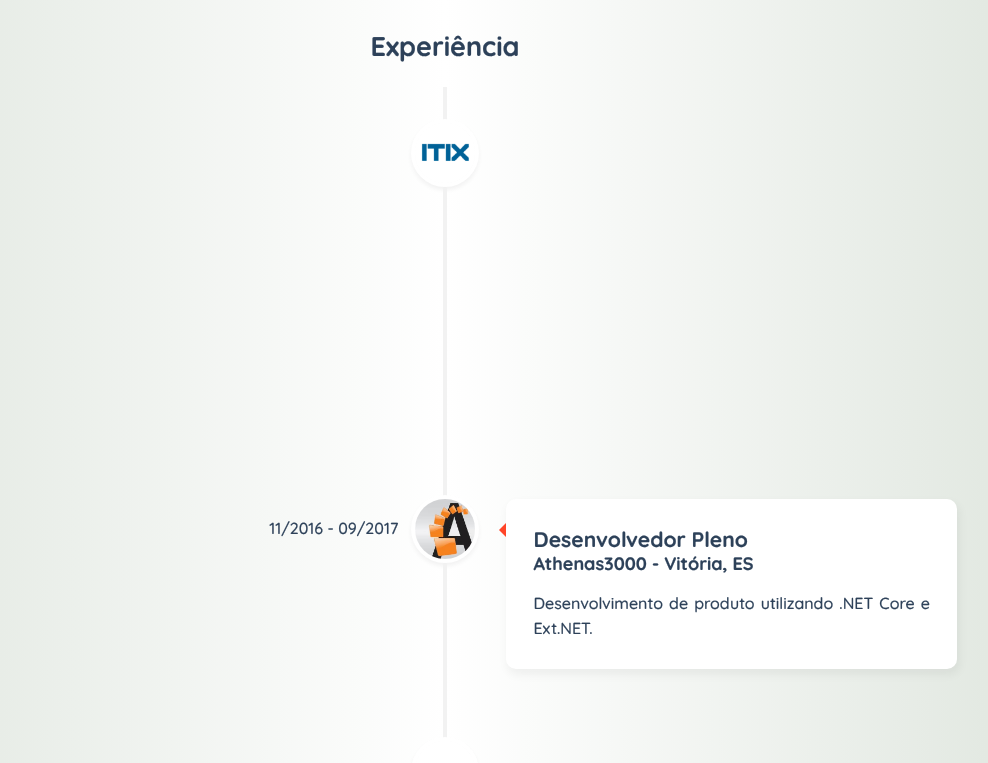
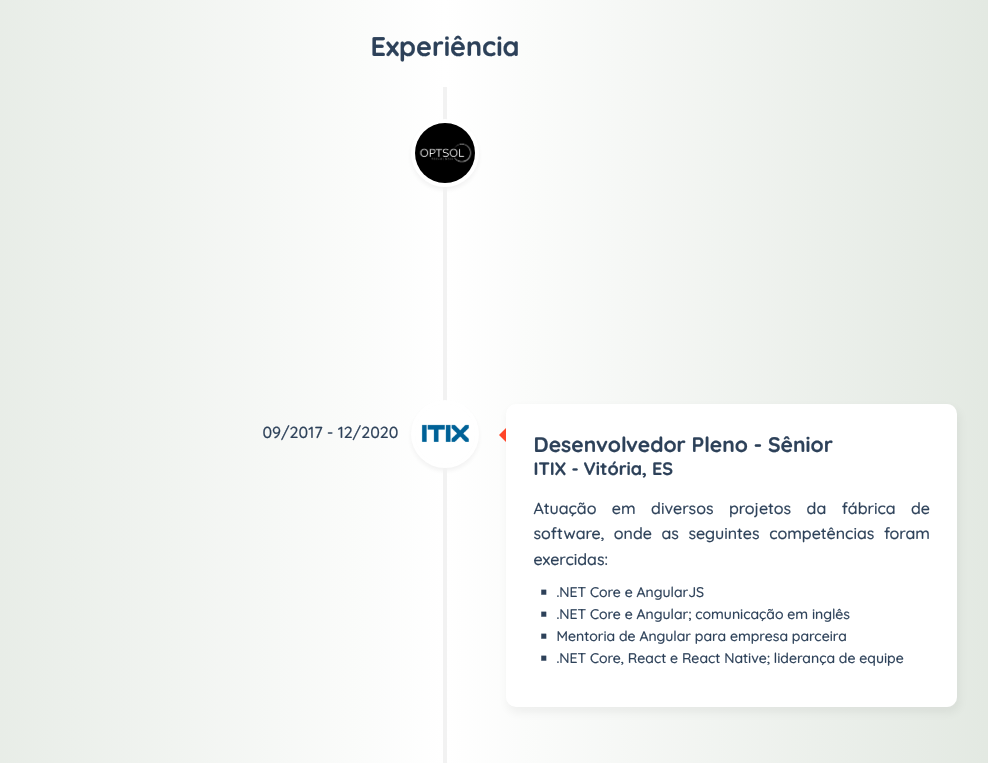
Before and after one commit to felipedsc/felipe-carvalho-react, a React (Create React App) app: page / in a window 1280 px wide. Shown: the part 1420-2183 px from the top of the page, without its empty margins (195-1183 px from the left). Built offline with nearby package versions, Linux system fonts and the light colour scheme.

Commit message:
Atualizações + novo trabalho

```diff
--- a/src/components/Card/Card.tsx
+++ b/src/components/Card/Card.tsx
@@ -18,7 +18,7 @@ const ANIMATION_CLASSES = {
   STAND: "stand",
 };
 
-let animationTimeout: number;
+let animationTimeout: ReturnType<typeof setTimeout>;
 
 export const Card = () => {
   const [animationClass, setAnimationClass] = useState(ANIMATION_CLASSES.STAND);
--- a/src/components/Landing/Landing.tsx
+++ b/src/components/Landing/Landing.tsx
@@ -22,7 +22,7 @@ function getRandomImageIndex(currentIndex: number) {
   return randomImageIndex;
 }
 
-let topImageChangeTimeout: number;
+let topImageChangeTimeout: ReturnType<typeof setTimeout>;
 
 export const Landing = () => {
   const [topImageIndex, setTopImageIndex] = useState(getRandomImageIndex(5));
--- a/src/components/Timeline/Timeline.tsx
+++ b/src/components/Timeline/Timeline.tsx
@@ -4,6 +4,7 @@ import "react-vertical-timeline-component/style.min.css";
 import athenas from "../../images/athenas.jpg";
 import infosis from "../../images/infosis.png";
 import itix from "../../images/itix.png";
+import optsol from "../../images/optsol.png";
 import vixteam from "../../images/vixteam.png";
 import { Colors } from "../../shared/styles/Colors";
 import { Title } from "../../shared/styles/common";
@@ -22,13 +23,44 @@ export const Timeline = () => {
           className="vertical-timeline-element--work"
           contentStyle={{ background: BACKGROUND_COLOR, color: TEXT_COLOR }}
           contentArrowStyle={{ borderRight: `7px solid  ${ARROW_COLOR}` }}
-					date="09/2017 - presente"
+          date="01/2021 - presente"
+          dateClassName="timeline-date"
+          icon={<S.EmpresaIcon src={optsol} />}
+        >
+          <h3 className="vertical-timeline-element-title">
+            Engenheiro de Software Sênior
+          </h3>
+          <h4 className="vertical-timeline-element-subtitle">
+            OPTSOL - Vila Velha, ES
+          </h4>
+          <p>
+            Atuação em projetos terceirizados e produtos:
+          </p>
+
+          <S.List>
+            <li>.NET Core e Angular</li>
+            <li>.NET Core e React</li>
+          </S.List>
+        </VerticalTimelineElement>
+
+        <VerticalTimelineElement
+          className="vertical-timeline-element--work"
+          contentStyle={{ background: BACKGROUND_COLOR, color: TEXT_COLOR }}
+          contentArrowStyle={{ borderRight: `7px solid  ${ARROW_COLOR}` }}
+          date="09/2017 - 12/2020"
           dateClassName="timeline-date"
           icon={<S.EmpresaIcon src={itix} />}
         >
-					<h3 className="vertical-timeline-element-title">Desenvolvedor Pleno - Sênior</h3>
-					<h4 className="vertical-timeline-element-subtitle">ITIX - Vitória, ES</h4>
-					<p>Atuação em diversos projetos da fábrica de software, onde as seguintes competências foram exercidas:</p>
+          <h3 className="vertical-timeline-element-title">
+            Desenvolvedor Pleno - Sênior
+          </h3>
+          <h4 className="vertical-timeline-element-subtitle">
+            ITIX - Vitória, ES
+          </h4>
+          <p>
+            Atuação em diversos projetos da fábrica de software, onde as
+            seguintes competências foram exercidas:
+          </p>
 
           <S.List>
             <li>.NET Core e AngularJS</li>
@@ -46,8 +78,12 @@ export const Timeline = () => {
           contentArrowStyle={{ borderRight: `7px solid  ${ARROW_COLOR}` }}
           icon={<S.EmpresaIcon src={athenas} />}
         >
-					<h3 className="vertical-timeline-element-title">Desenvolvedor Pleno</h3>
-					<h4 className="vertical-timeline-element-subtitle">Athenas3000 - Vitória, ES</h4>
+          <h3 className="vertical-timeline-element-title">
+            Desenvolvedor Pleno
+          </h3>
+          <h4 className="vertical-timeline-element-subtitle">
+            Athenas3000 - Vitória, ES
+          </h4>
           <p>Desenvolvimento de produto utilizando .NET Core e Ext.NET.</p>
         </VerticalTimelineElement>
 
@@ -59,9 +95,16 @@ export const Timeline = () => {
           contentArrowStyle={{ borderRight: `7px solid  ${ARROW_COLOR}` }}
           icon={<S.EmpresaIcon src={vixteam} />}
         >
-					<h3 className="vertical-timeline-element-title">Desenvolvedor Júnior - Pleno</h3>
-					<h4 className="vertical-timeline-element-subtitle">Vixteam - Vitória, ES</h4>
-					<p>Atuação na sustentação de projetos da Petrobras, majoritariamente utilizando .NET com WebForms.</p>
+          <h3 className="vertical-timeline-element-title">
+            Desenvolvedor Júnior - Pleno
+          </h3>
+          <h4 className="vertical-timeline-element-subtitle">
+            Vixteam - Vitória, ES
+          </h4>
+          <p>
+            Atuação na sustentação de projetos da Petrobras, majoritariamente
+            utilizando .NET com WebForms.
+          </p>
         </VerticalTimelineElement>
 
         <VerticalTimelineElement
@@ -73,7 +116,9 @@ export const Timeline = () => {
           icon={<S.EmpresaIcon src={infosis} />}
         >
           <h3 className="vertical-timeline-element-title">Estagiário</h3>
-					<h4 className="vertical-timeline-element-subtitle">Infosis - Vitória, ES</h4>
+          <h4 className="vertical-timeline-element-subtitle">
+            Infosis - Vitória, ES
+          </h4>
           <p>Treinamento e atuação em projetos .NET e ExtJS.</p>
         </VerticalTimelineElement>
       </S.CustomVerticalTimeline>
```
Also changed, not shown: package.json (+10 -10 lines), src/images/optsol.png (added), 1 other file (tests, documents, lock files or other folders). Lines whose indentation alone changed are shown as unchanged.
